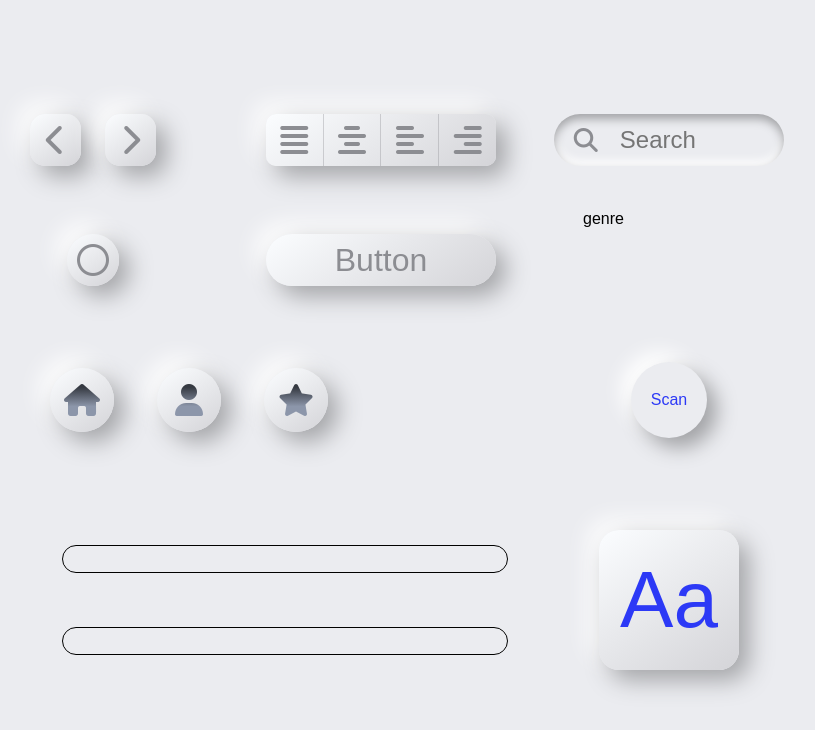
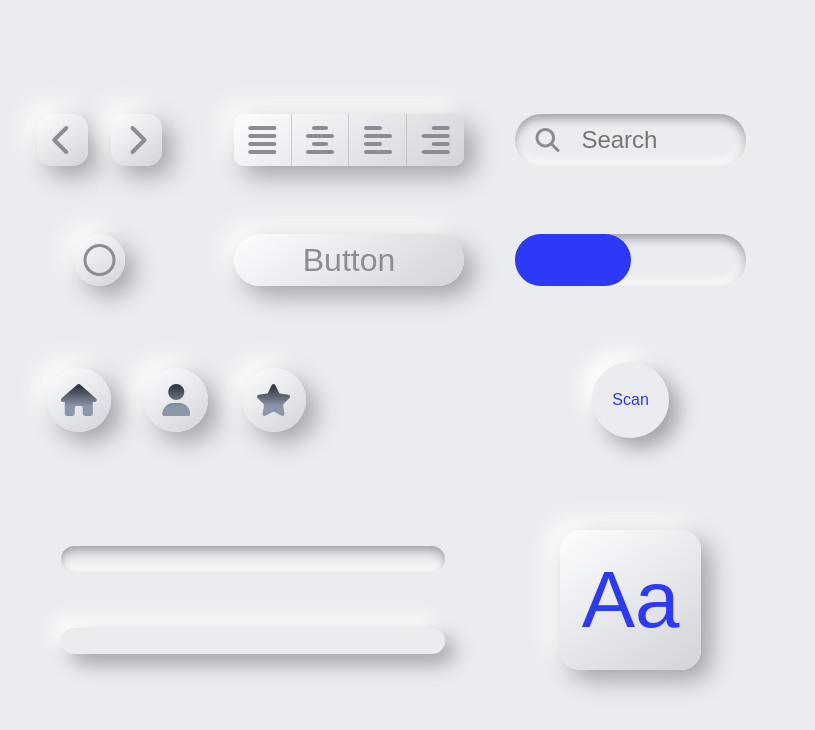
Before and after one commit to Ogust25/neomorph, a plain HTML site: page index.html in a window 1280 px wide. Shown: the whole page, without its empty margins (259-1074 px from the left). Drawn offline with Linux system fonts and the light colour scheme; a web font is replaced by a local one.

Commit message:
toggle m/f sans texte

```diff
--- a/index.html
+++ b/index.html
@@ -37,7 +37,12 @@
         <section class="box_button">
             <div class="neo_on">Button</div>
         </section>
-        <section class="box_genre">genre</section>
+        <section class="box_genre">
+            <label class="toggle">
+                <input type="checkbox">
+                <span class="slider"></span>
+            </label>
+        </section>
         <section class="box_maison">
             <div class="neo_on"><i class="fas fa-home gradient"></i></div>
             <div class="neo_on"><i class="fas fa-user gradient"></i></div>
@@ -47,8 +52,8 @@
             <div class="neo_flat">Scan</div>
         </section>
         <section class="box_barre">
-            <div></div>
-            <div></div>
+            <div class="fill neo_off"></div>
+            <div class="scroll"></div>
         </section>
         <section class="box_aa">
             <div class="neo_on">Aa</div>
--- a/style.css
+++ b/style.css
@@ -16,7 +16,7 @@ body{
 main{
     display: grid;
     grid-template-rows: 15vh 15vh 20vh 30vh;
-    grid-template-columns: 15vw 15vw 15vw 15vw;
+    grid-template-columns: 15vw 12vw 12vw 20vw;
 }
 section{
     margin: 10px;
@@ -64,6 +64,7 @@ section{
     border-radius: 15px;
     font-size: 2em;
     color: #8c8d92;
+    cursor: pointer;
 }
 
 /* Menu 4 rectangles */
@@ -81,6 +82,7 @@ section{
     box-shadow:  10px 10px 25px #a2a3a6,
                  -10px -10px 25px #ffffff;
     display: flex;
+    cursor: pointer;
 }
 .menu_select{
     width: 4.5vw;
@@ -90,6 +92,7 @@ section{
     align-items: center;
     font-size: 2em;
     color: #8c8d92;
+
 }
 .menu_select:active{
     background: linear-gradient(180deg, rgba(53,57,65,1) 10%, rgba(140,150,170,1) 50%);;
@@ -158,6 +161,7 @@ section{
     align-items: center;
     font-size: 2em;
     color: #8c8d92;
+    cursor: pointer;
 }
 
 /* Button */
@@ -176,11 +180,53 @@ section{
     align-items: center;
     font-size: 2em;
     color: #8c8d92;
+    cursor: pointer;
 }
 
 /* Btn Male / Female */
 .box_genre{
     grid-area: 2/4/3/5;
+    display: flex;
+    justify-content: center;
+    align-items: center;
+}
+.toggle {
+    position: relative;
+    display: inline-block;
+    width: 18vw;
+    height: 4vw;
+    border-radius: 30px;
+    cursor: pointer;
+    background: #EBECF0;
+    box-shadow: inset 0px 5px 10px #a2a3a6,
+    inset 0px -5px 10px #ffffff;
+}
+.toggle input {
+    display: none;
+}
+.toggle .slider {
+    position: absolute;
+    top: 0;
+    left: 0;
+    width: 100%;
+    height: 100%;
+    border-radius: 30px;
+    background-color: transparent;
+    transition: all 0.4s ease-in-out;
+}
+.toggle .slider::before {
+    content: "";
+    position: absolute;
+    top: 0;
+    left: 0;
+    width: 9vw;
+    height: 4vw;
+    border-radius: 30px;
+    background-color: #2C39F6;
+    transition: all 0.4s ease-in-out;
+}
+.toggle input:checked+.slider::before {
+    transform: translate(9vw);
 }
 
 /* Btn Maison */
@@ -198,6 +244,7 @@ section{
     align-items: center;
     font-size: 2em;
     border-radius: 50%;
+    cursor: pointer;
 }
 
 /* Btn scan/stop */
@@ -215,6 +262,7 @@ section{
     justify-content: center;
     align-items: center;
     color: #2C39F6;
+    cursor: pointer;
 }
 
 /* 2 Barre  */
@@ -228,8 +276,12 @@ section{
 .box_barre div{
     width: 80%;
     height: 2vw;
-    border: black 1px solid;
     border-radius: 20px;
+}
+.scroll{
+    background: #EBECF0;
+    box-shadow:  10px 10px 20px #a2a3a6,
+                 -10px -10px 20px #ffffff;
 }
 
 /* Carré Aa */
```
